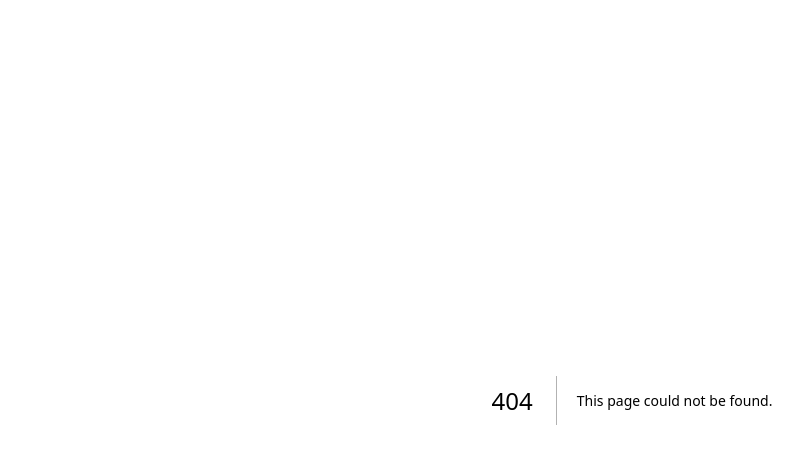
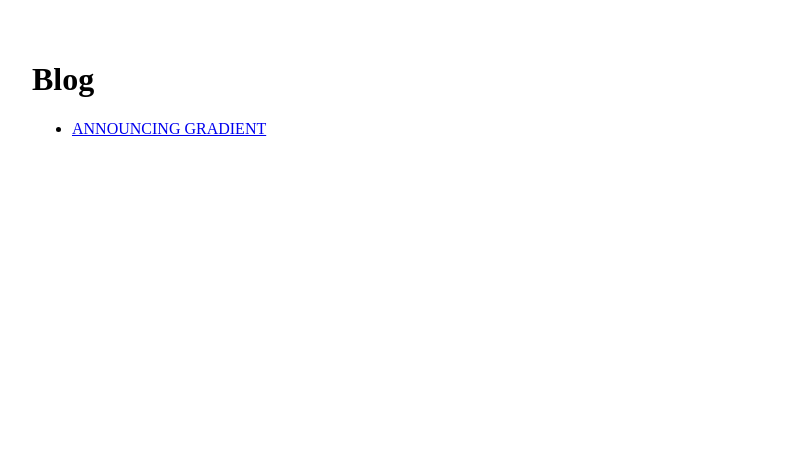
Before and after one commit to andrewcantos/gra.dient.ai, a Next.js app: page /blog in a window 1280 px wide. Before the commit this address had no page. Shown: the top 464 px of the page, without its empty margins (8-811 px from the left). Built offline with nearby package versions, Linux system fonts and the light colour scheme.

Commit message:
Add blog page and first blog post announcing Gradient project

```diff
--- /dev/null
+++ b/pages/blog.js
@@ -0,0 +1,39 @@
+import fs from 'fs';
+import path from 'path';
+import Link from 'next/link';
+
+export async function getStaticProps() {
+  const blogDirectory = path.join(process.cwd(), 'blogs');
+  const filenames = fs.readdirSync(blogDirectory);
+
+  const blogs = filenames.map((filename) => {
+    const slug = filename.replace(/\.md$/, '');
+    return {
+      slug,
+      title: slug.replace(/-/g, ' ').toUpperCase(),
+    };
+  });
+
+  return {
+    props: {
+      blogs,
+    },
+  };
+}
+
+export default function Blog({ blogs }) {
+  return (
+    <main style={{ padding: '2rem' }}>
+      <h1>Blog</h1>
+      <ul>
+        {blogs.map((blog) => (
+          <li key={blog.slug}>
+            <Link href={`/blog/${blog.slug}`}>
+              <a>{blog.title}</a>
+            </Link>
+          </li>
+        ))}
+      </ul>
+    </main>
+  );
+}
```
Also changed, not shown: blogs/announcing-gradient.md (added, +16 -0 lines).
